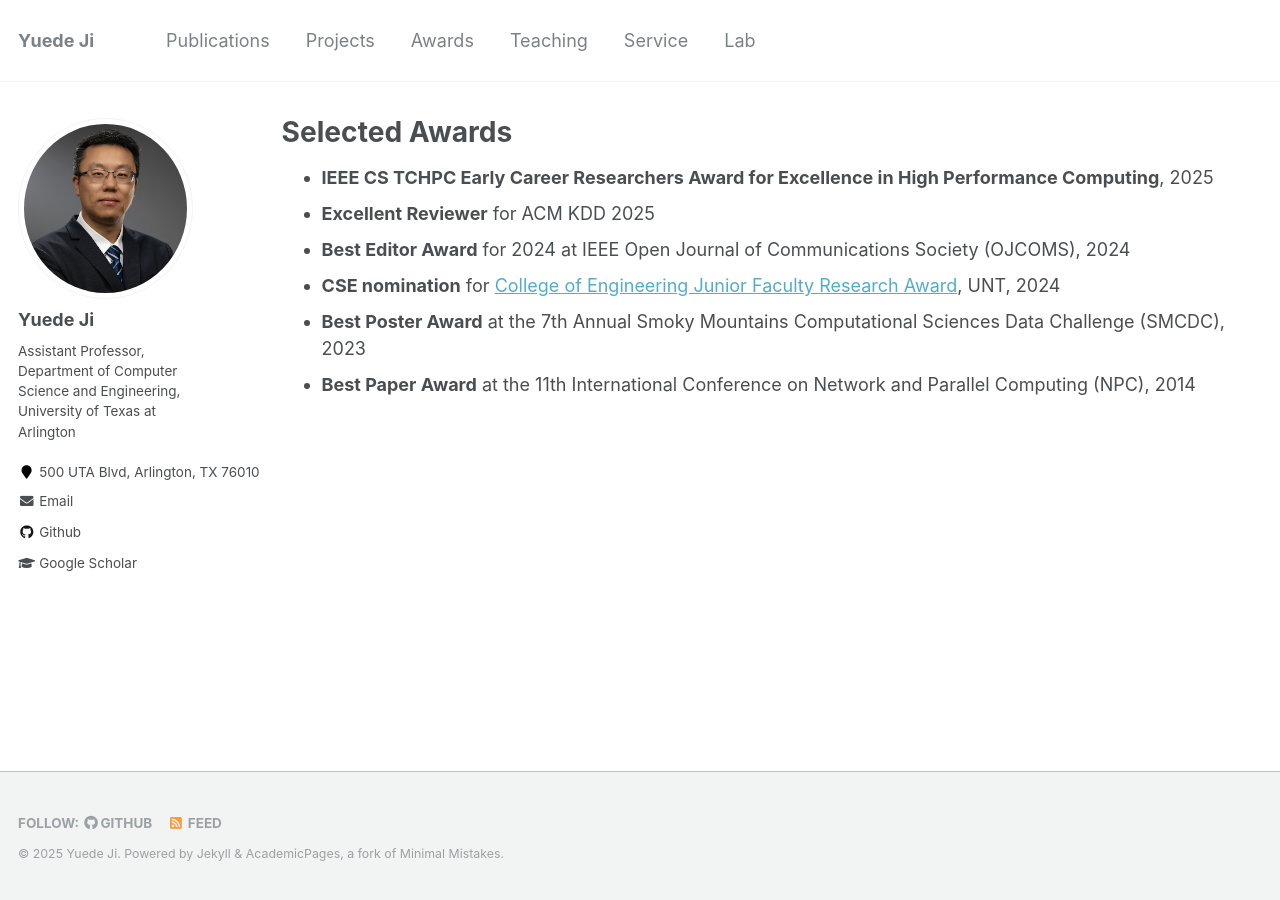
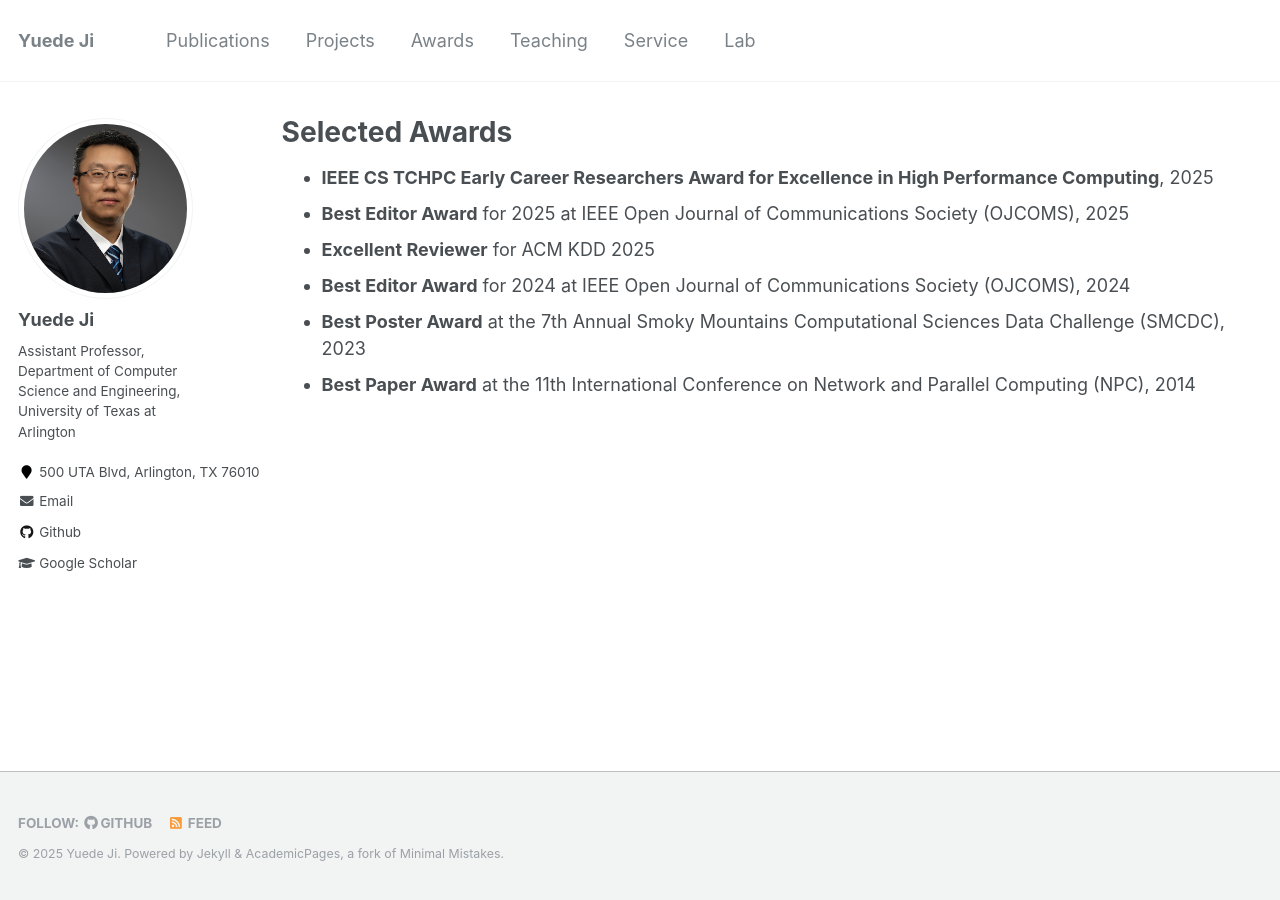
Before and after one commit to yuede/yuede.github.io, a Jekyll site: the page built from _pages/award.md, in a window 1280 px wide. Built offline with Jekyll 4.4.1, drawn with Linux system fonts in a browser that asks for light colours.

Commit message:
update award

```diff
--- a/_pages/award.md
+++ b/_pages/award.md
@@ -5,8 +5,8 @@ permalink: /award/
 author_profile: true
 ---
 * <strong>IEEE CS TCHPC Early Career Researchers Award for Excellence in High Performance Computing</strong>, 2025
+* <strong>Best Editor Award</strong> for 2025 at IEEE Open Journal of Communications Society (OJCOMS), 2025
 * <strong>Excellent Reviewer</strong> for ACM KDD 2025
 * <strong>Best Editor Award</strong> for 2024 at IEEE Open Journal of Communications Society (OJCOMS), 2024
-* <strong>CSE nomination</strong> for [College of Engineering Junior Faculty Research Award](https://engineering.unt.edu/sites/default/files/CENG_Junior_Faculty_Research_Award.pdf), UNT, 2024
 * <strong>Best Poster Award</strong> at the 7th Annual Smoky Mountains Computational Sciences Data Challenge (SMCDC), 2023
 * <strong>Best Paper Award</strong> at the 11th International Conference on Network and Parallel Computing (NPC), 2014
```
